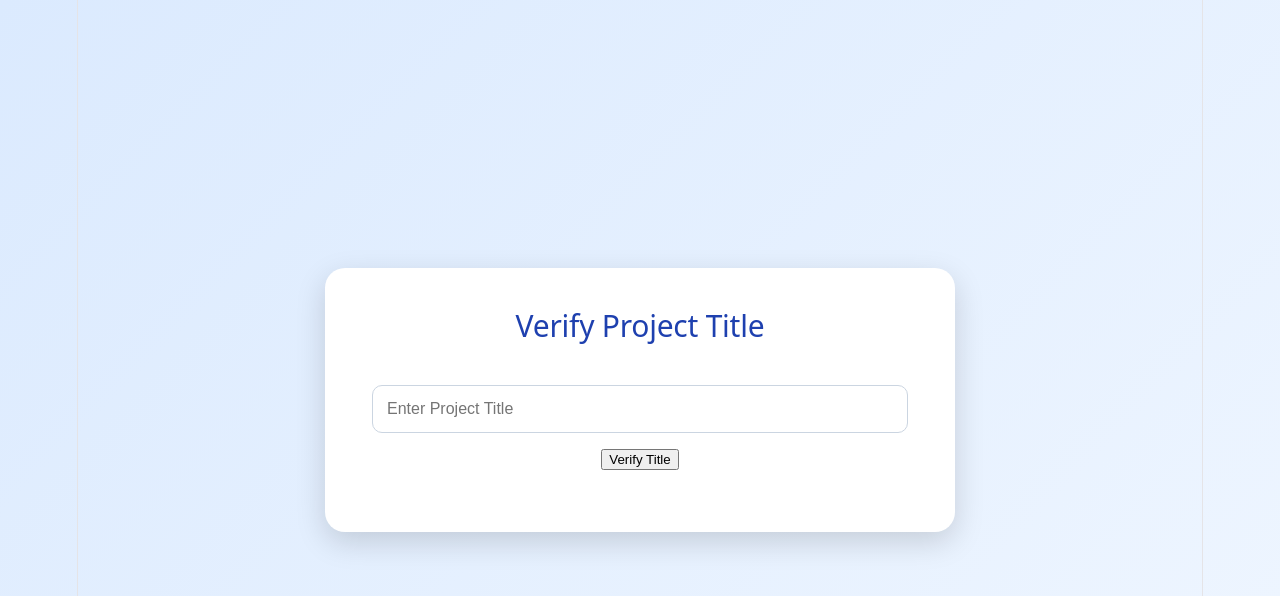
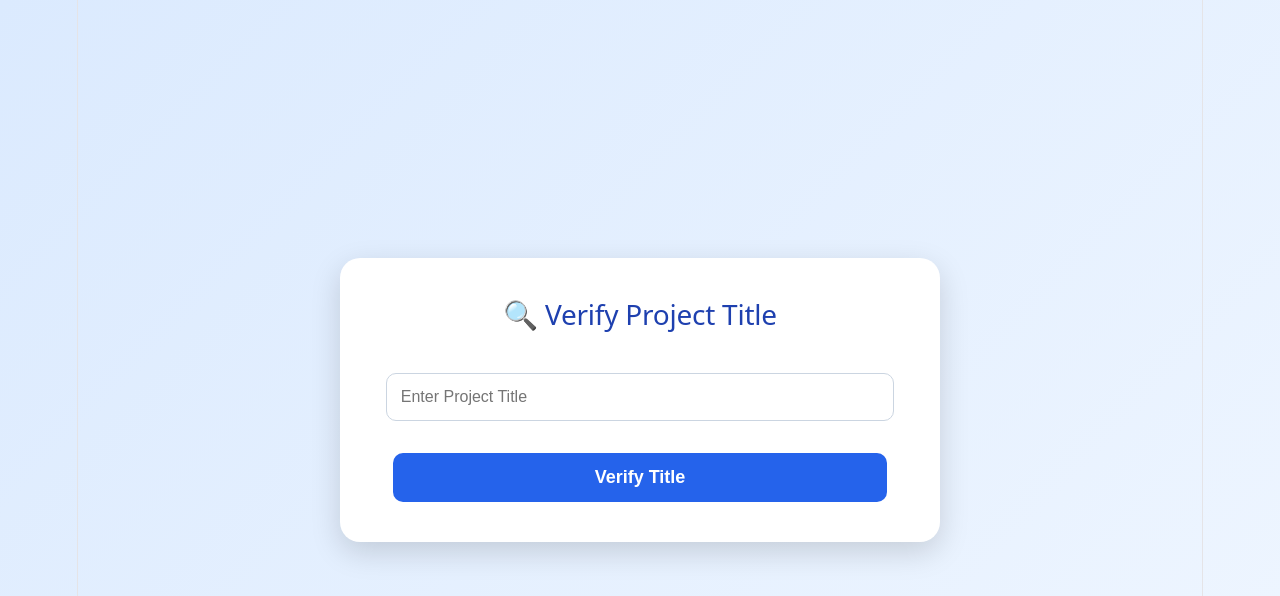
Before and after one commit to Prakalya-0912/Online-title-verification-system--frontend, a React (Vite) app: page /checktitle in a window 1280 px wide. Shown: the top 596 px of the page. Built offline with nearby package versions, Linux system fonts and the light colour scheme.

Commit message:
Add CheckTitle styling and update title submission

```diff
--- a/src/components/CheckTitle.jsx
+++ b/src/components/CheckTitle.jsx
@@ -1,5 +1,6 @@
 import { useState } from "react";
 import { useNavigate } from "react-router-dom";
+import "../styles/CheckTitle.css";
 
 function CheckTitle() {
   const [title, setTitle] = useState("");
@@ -41,16 +42,18 @@ function CheckTitle() {
       );
 
       navigate("/result");
+
     } catch (error) {
+      console.error(error);
       alert("Verification Failed");
-      console.error(error);
     }
   };
 
   return (
-    <div className="submit-container">
-      <div className="submit-card">
-        <h2>Verify Project Title</h2>
+    <div className="check-container">
+      <div className="check-card">
+
+        <h2>🔍 Verify Project Title</h2>
 
         <input
           type="text"
@@ -59,9 +62,16 @@ function CheckTitle() {
           onChange={(e) => setTitle(e.target.value)}
         />
 
-        <button onClick={verifyTitle}>Verify Title</button>
+        <button onClick={verifyTitle}>
+          Verify Title
+        </button>
 
-        <h3>{message}</h3>
+        {message && (
+          <p className="message">
+            {message}
+          </p>
+        )}
+
       </div>
     </div>
   );
--- /dev/null
+++ b/src/styles/CheckTitle.css
@@ -0,0 +1,67 @@
+body {
+    margin: 0;
+    padding: 0;
+    font-family: "Poppins", Arial, sans-serif;
+    background: linear-gradient(135deg, #dbeafe, #eff6ff);
+}
+
+.check-container {
+    display: flex;
+    justify-content: center;
+    align-items: center;
+    min-height: 100vh;
+}
+
+.check-card {
+    background: white;
+    width: 520px;
+    padding: 40px;
+    border-radius: 20px;
+    box-shadow: 0 10px 30px rgba(0,0,0,0.15);
+    text-align: center;
+}
+
+.check-card h2 {
+    color: #1e40af;
+    font-size: 28px;
+    margin-bottom: 30px;
+}
+
+.check-card input {
+    width: 92%;
+    padding: 14px;
+    margin: 12px 0;
+    border: 1px solid #cbd5e1;
+    border-radius: 10px;
+    font-size: 16px;
+    outline: none;
+}
+
+.check-card input:focus {
+    border-color: #2563eb;
+}
+
+.check-card button {
+    width: 95%;
+    padding: 14px;
+    margin-top: 20px;
+    background: #2563eb;
+    color: white;
+    border: none;
+    border-radius: 10px;
+    font-size: 18px;
+    font-weight: bold;
+    cursor: pointer;
+    transition: 0.3s;
+}
+
+.check-card button:hover {
+    background: #1d4ed8;
+    transform: scale(1.02);
+}
+
+.message {
+    margin-top: 20px;
+    font-size: 18px;
+    font-weight: bold;
+}
```
